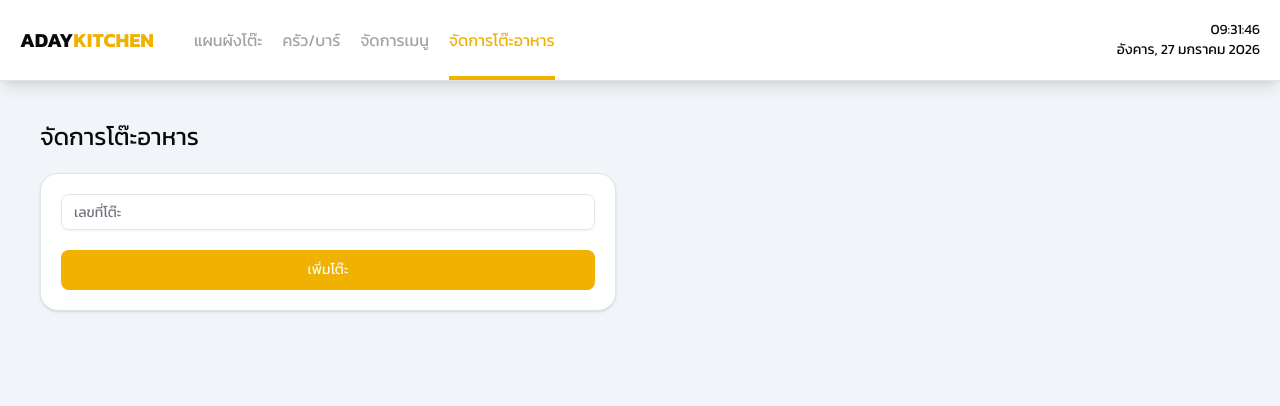
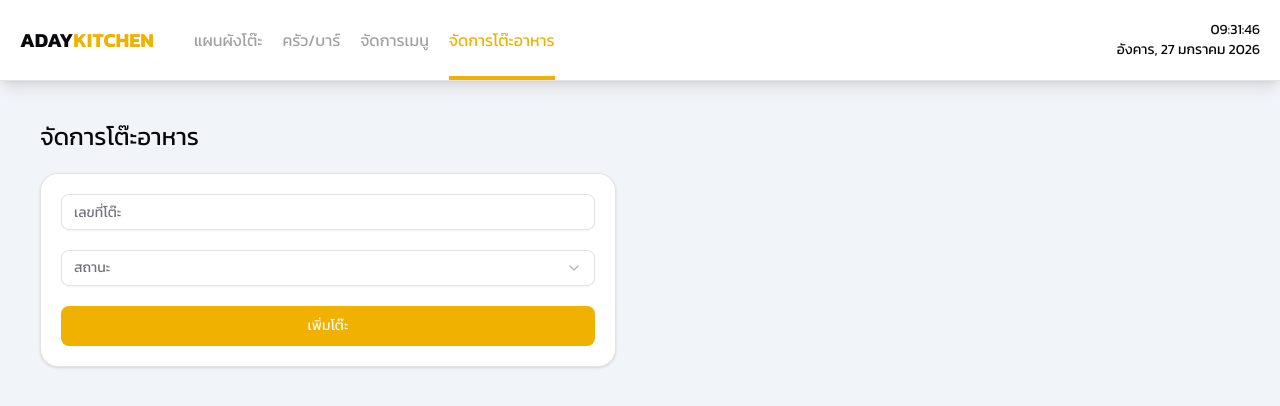
Before and after one commit to KittipunNew/POS-ADAY-KITCHEN, a Next.js app in the folder front-end/: page /admin/manage-table in a window 1280 px wide. Shown: the top 406 px of the page. Built offline with nearby package versions, Linux system fonts and the light colour scheme.

Commit message:
feat: add table creation functionality in management page

```diff
--- a/front-end/app/admin/(management)/manage-table/_components/AddTable.tsx
+++ b/front-end/app/admin/(management)/manage-table/_components/AddTable.tsx
@@ -1,16 +1,73 @@
+'use client';
+
 import { Button } from '@/components/ui/button';
 import { Input } from '@/components/ui/input';
+import SelectStatusTable from './SelectStatusTable';
+import React, { useState } from 'react';
+import { useAddTable } from '@/hooks/useTable';
+import { TableStatus } from '@/utils/types';
 
 const AddTable = () => {
+  const [formData, setFormData] = useState<{
+    name: string;
+    status: TableStatus | '';
+  }>({
+    name: '',
+    status: '',
+  });
+
+  const addMenuMutation = useAddTable();
+
+  const handleChange = (e: React.ChangeEvent<HTMLInputElement>) => {
+    const { name, value } = e.target;
+    setFormData((prev) => ({ ...prev, [name]: value }));
+  };
+
+  const handleStatusChange = (value: string) => {
+    setFormData((prev) => ({ ...prev, status: value as TableStatus }));
+  };
+
+  const handleSubmit = async (e: React.FormEvent) => {
+    e.preventDefault();
+
+    if (!formData.name.trim() || !formData.status) {
+      alert('กรุณากรอกเลขโต๊ะและเลือกสถานะให้ครบถ้วน');
+      return;
+    }
+
+    const payload = {
+      name: formData.name,
+      status: formData.status as TableStatus,
+    };
+
+    console.log('Sending payload:', payload);
+
+    addMenuMutation.mutate(payload, {
+      onSuccess: () => {
+        setFormData({ name: '', status: '' });
+      },
+      onError: (err) => {
+        console.error(err);
+      },
+    });
+  };
+
   return (
-    <form className="p-5 border shadow max-w-xl bg-white rounded-2xl">
+    <form
+      className="p-5 border shadow max-w-xl bg-white rounded-2xl"
+      onSubmit={handleSubmit}
+    >
+      <div className="flex flex-col gap-5">
         <Input
           type="text"
           placeholder="เลขที่โต๊ะ"
           name="name"
           className="w-full"
+          value={formData.name}
+          onChange={handleChange}
         />
-
+        <SelectStatusTable onValueChange={handleStatusChange} />
+      </div>
       <Button type="submit" className="w-full mt-5 bg-yellow-500" size={'lg'}>
         เพิ่มโต๊ะ
       </Button>
--- /dev/null
+++ b/front-end/app/admin/(management)/manage-table/_components/SelectStatusTable.tsx
@@ -0,0 +1,29 @@
+import {
+  Select,
+  SelectContent,
+  SelectGroup,
+  SelectItem,
+  SelectTrigger,
+  SelectValue,
+} from '@/components/ui/select';
+
+const SelectStatusTable = ({
+  onValueChange,
+}: {
+  onValueChange: (value: string) => void;
+}) => {
+  return (
+    <Select onValueChange={onValueChange}>
+      <SelectTrigger className="w-full max-w-xl">
+        <SelectValue placeholder="สถานะ" />
+      </SelectTrigger>
+      <SelectContent>
+        <SelectGroup>
+          <SelectItem value="AVAILABLE">ว่าง</SelectItem>
+          <SelectItem value="OCCUPIED">ไม่ว่าง</SelectItem>
+        </SelectGroup>
+      </SelectContent>
+    </Select>
+  );
+};
+export default SelectStatusTable;
--- /dev/null
+++ b/front-end/hooks/useTable.ts
@@ -0,0 +1,17 @@
+import { useQuery, useMutation, useQueryClient } from '@tanstack/react-query';
+import { addTable } from '@/services/tableService';
+import { Table } from '@/utils/types';
+
+export const useAddTable = () => {
+  const queryClient = useQueryClient();
+
+  return useMutation<Table, Error, Partial<Table>>({
+    mutationFn: (newTable) => addTable(newTable),
+    onSuccess: () => {
+      queryClient.invalidateQueries({ queryKey: ['tables'] });
+    },
+    onError: (error) => {
+      console.error('Add table failed:', error);
+    },
+  });
+};
--- a/front-end/services/tableService.ts
+++ b/front-end/services/tableService.ts
@@ -0,0 +1,11 @@
+import { api } from '@/lib/axios';
+import { Table } from '@/utils/types';
+
+export const addTable = async (newTable: Partial<Table>) => {
+  try {
+    const res = await api.post('/table/create', newTable);
+    return res.data;
+  } catch (error) {
+    throw new Error('เพิ่มข้อมูลไม่สำเร็จ');
+  }
+};
```
Also changed, not shown: front-end/utils/types.ts (+8 -0 lines), 1 other file (tests, documents, lock files or other folders). Lines whose indentation alone changed are shown as unchanged.
